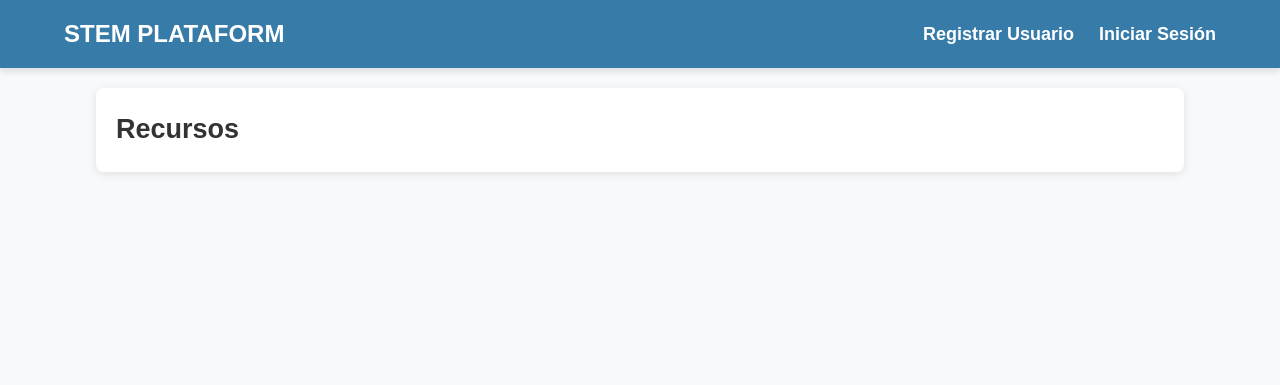
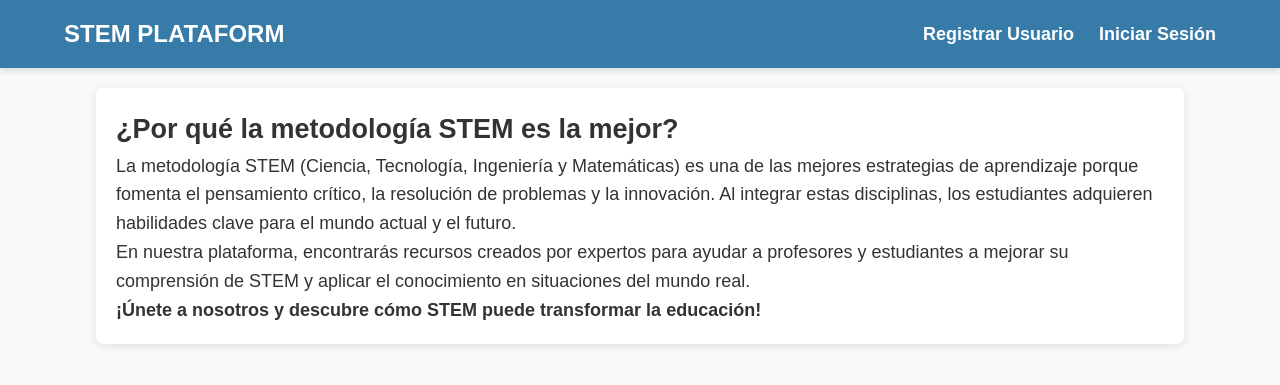
Before and after one commit to IvanInfanteGonzalez26/estadia, a Flask app: page / in a window 1280 px wide. Shown: the top 385 px of the page. Run offline with Flask 3, Linux system fonts and the light colour scheme.

Commit message:
Version index corregido

```diff
--- a/templates/blog/index.html
+++ b/templates/blog/index.html
@@ -1,17 +1,20 @@
 {% extends 'base.html' %}
+
 {% block header %}
-    <h2>{% block title %}Recursos {% endblock %}</h2>
-    {% if g.user and g.user.role in ['instructor_profesores', 'instructor_estudiantes'] %}
+    {% if g.user %}
+        <h2>{% block title %}Recursos{% endblock %}</h2>
+        {% if g.user.role in ['instructor_profesores', 'instructor_estudiantes'] %}
             <div class="post-links">
                 <a href="{{ url_for('blog.create') }}" class="new-post">Nueva Publicación</a>
             </div>
-    {% endif%}
+        {% endif %}
+    {% endif %}
 {% endblock %}
 
 {% block content %}
-
+{% if g.user %}
     {% for post in posts %}
-    {% if get_user(post.author) %} {# Solo mostrar si el usuario tiene permiso para ver este recurso #}
+        {% if get_user(post.author) %}
             <article>
                 <header>
                     <div>
@@ -36,5 +39,23 @@
             </article>
         {% endif %}
     {% endfor %}
-
+{% else %}
+    <div class="welcome">
+        <h2>¿Por qué la metodología STEM es la mejor?</h2>
+        <p>
+            La metodología STEM (Ciencia, Tecnología, Ingeniería y Matemáticas)
+            es una de las mejores estrategias de aprendizaje porque fomenta el pensamiento
+            crítico, la resolución de problemas y la innovación. Al integrar estas disciplinas,
+            los estudiantes adquieren habilidades clave para el mundo actual y el futuro.
+        </p>
+        <p>
+            En nuestra plataforma, encontrarás recursos creados por expertos para ayudar a
+            profesores y estudiantes a mejorar su comprensión de STEM y aplicar el conocimiento
+            en situaciones del mundo real.
+        </p>
+        <p>
+            <strong>¡Únete a nosotros y descubre cómo STEM puede transformar la educación!</strong>
+        </p>
+    </div>
+{% endif %}
 {% endblock %}
```
Lines whose indentation alone changed are shown as unchanged.
